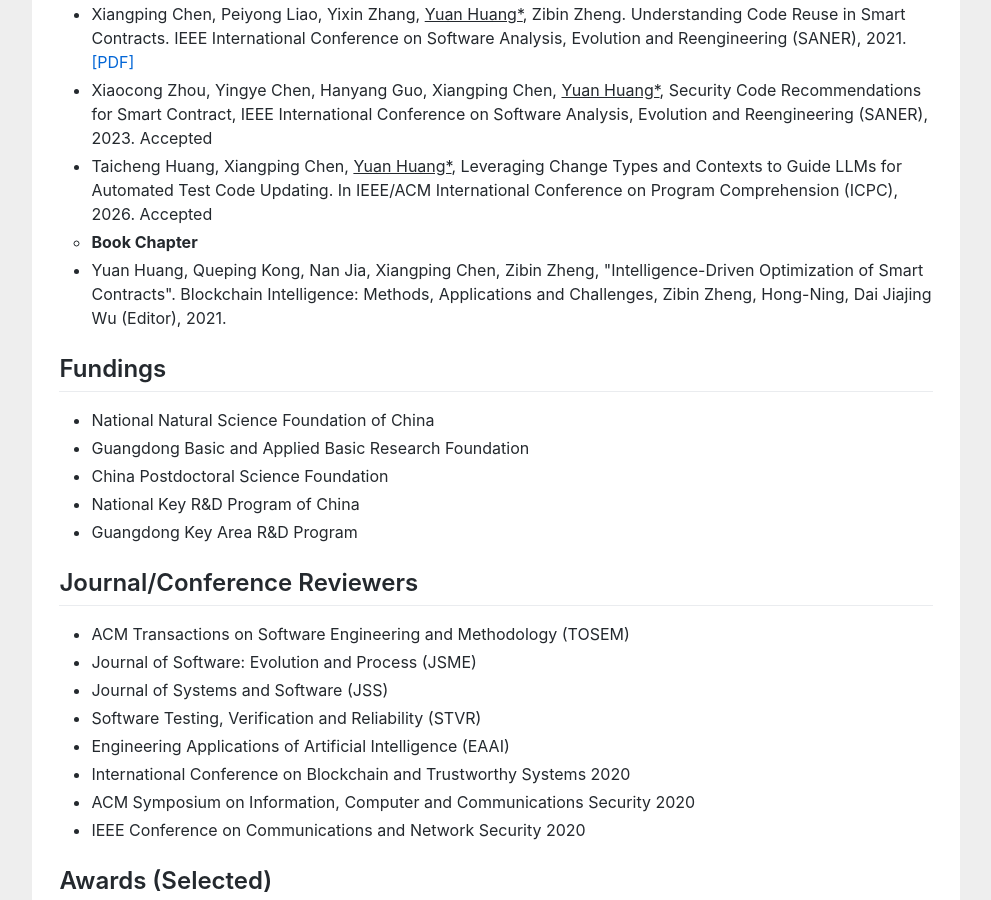
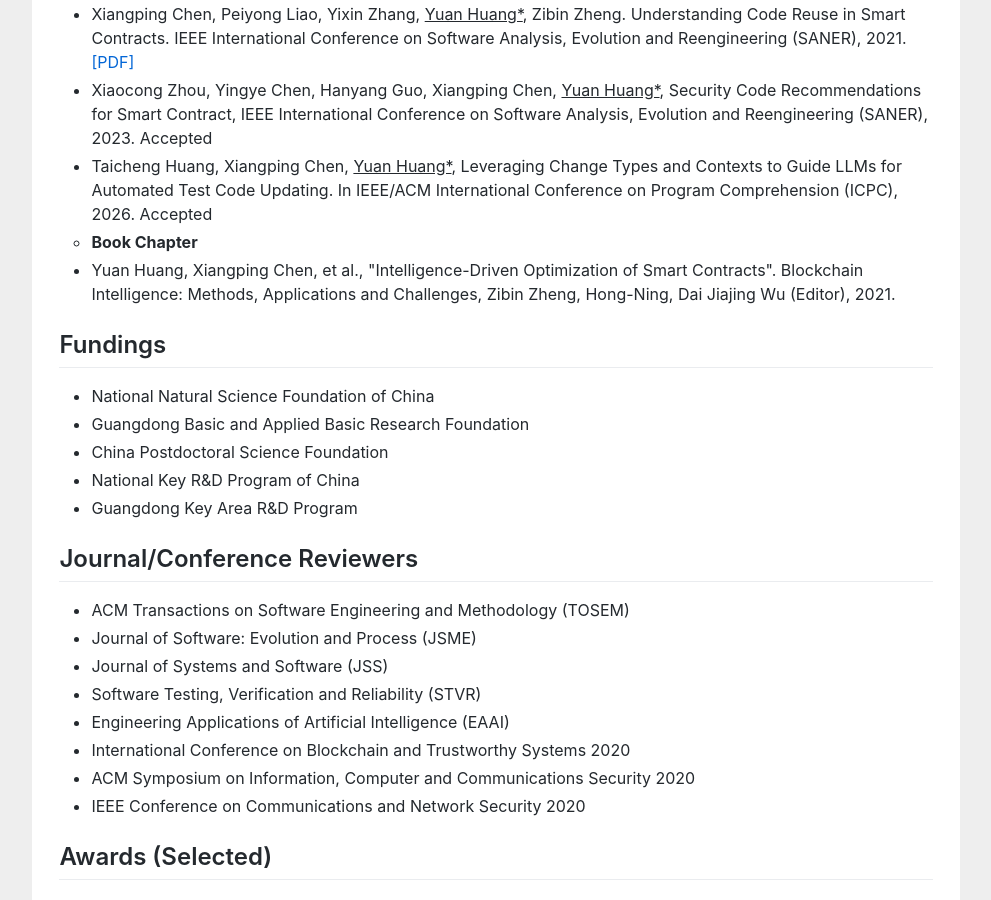
Before and after one commit to huangyuan-hy/huangyuan-hy.github.io, a Jekyll site: the page index.html, which Jekyll copies as it is, in a window 1280 px wide and 900 px high, scrolled down 3783 px. Shown: the whole window, without its empty margins (144-1135 px from the left). Built offline with Jekyll 4.4.1, drawn with Linux system fonts in a browser that asks for light colours.

Commit message:
Update index.html

```diff
--- a/index.html
+++ b/index.html
@@ -221,7 +221,7 @@ empirical study to learn how programmers reuse code on <a href="https://stackove
 -->
 
 		   <li type="circle"><b>Book Chapter</b></li>
-		<li>Yuan Huang, Queping Kong, Nan Jia, Xiangping Chen, Zibin Zheng, "Intelligence-Driven Optimization of Smart Contracts". Blockchain Intelligence: Methods, Applications and Challenges, Zibin Zheng, Hong-Ning, Dai Jiajing Wu (Editor), 2021.</li>
+		<li>Yuan Huang, Xiangping Chen, et al., "Intelligence-Driven Optimization of Smart Contracts". Blockchain Intelligence: Methods, Applications and Challenges, Zibin Zheng, Hong-Ning, Dai Jiajing Wu (Editor), 2021.</li>
 
 				</ul>
 
```
